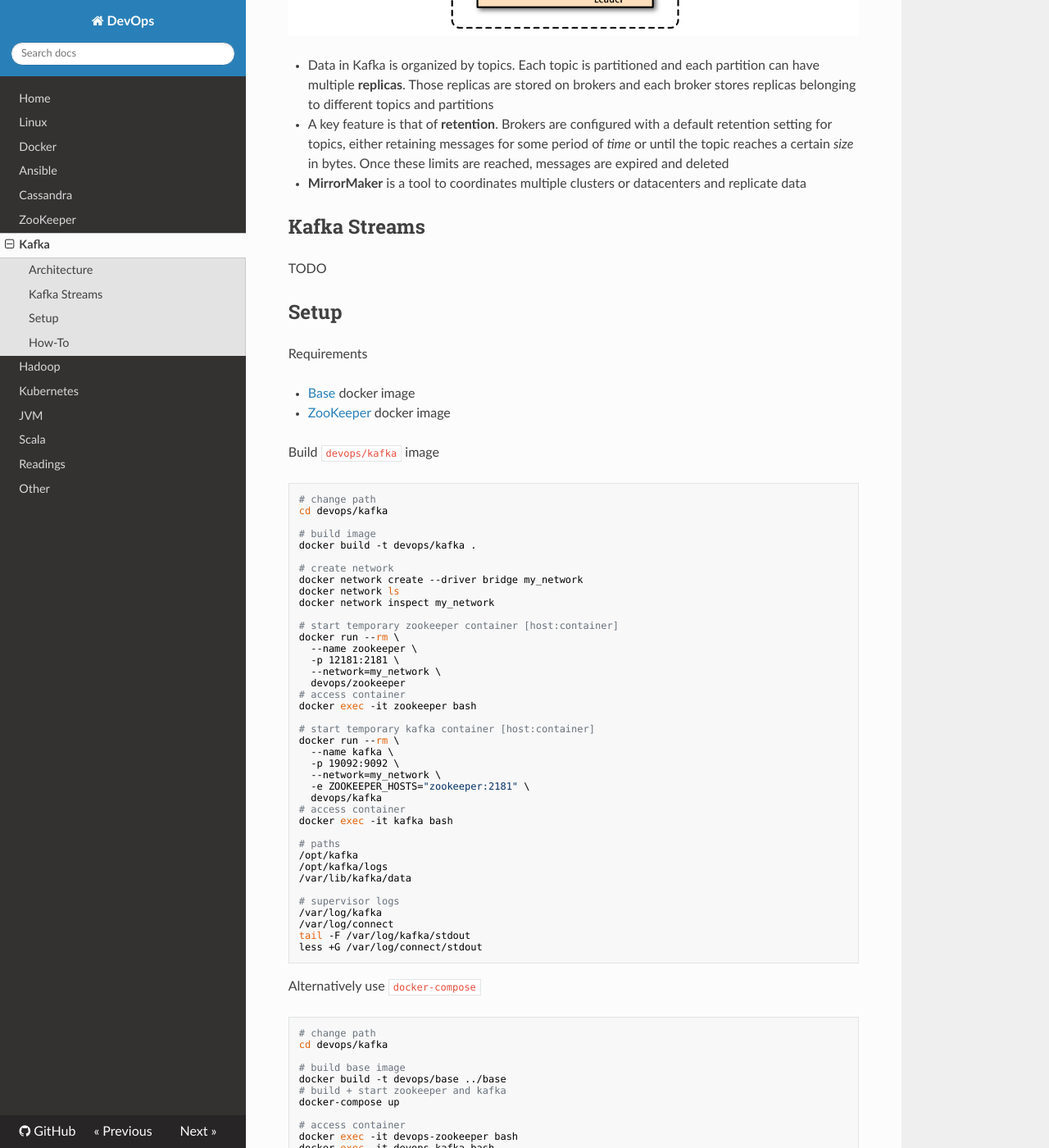
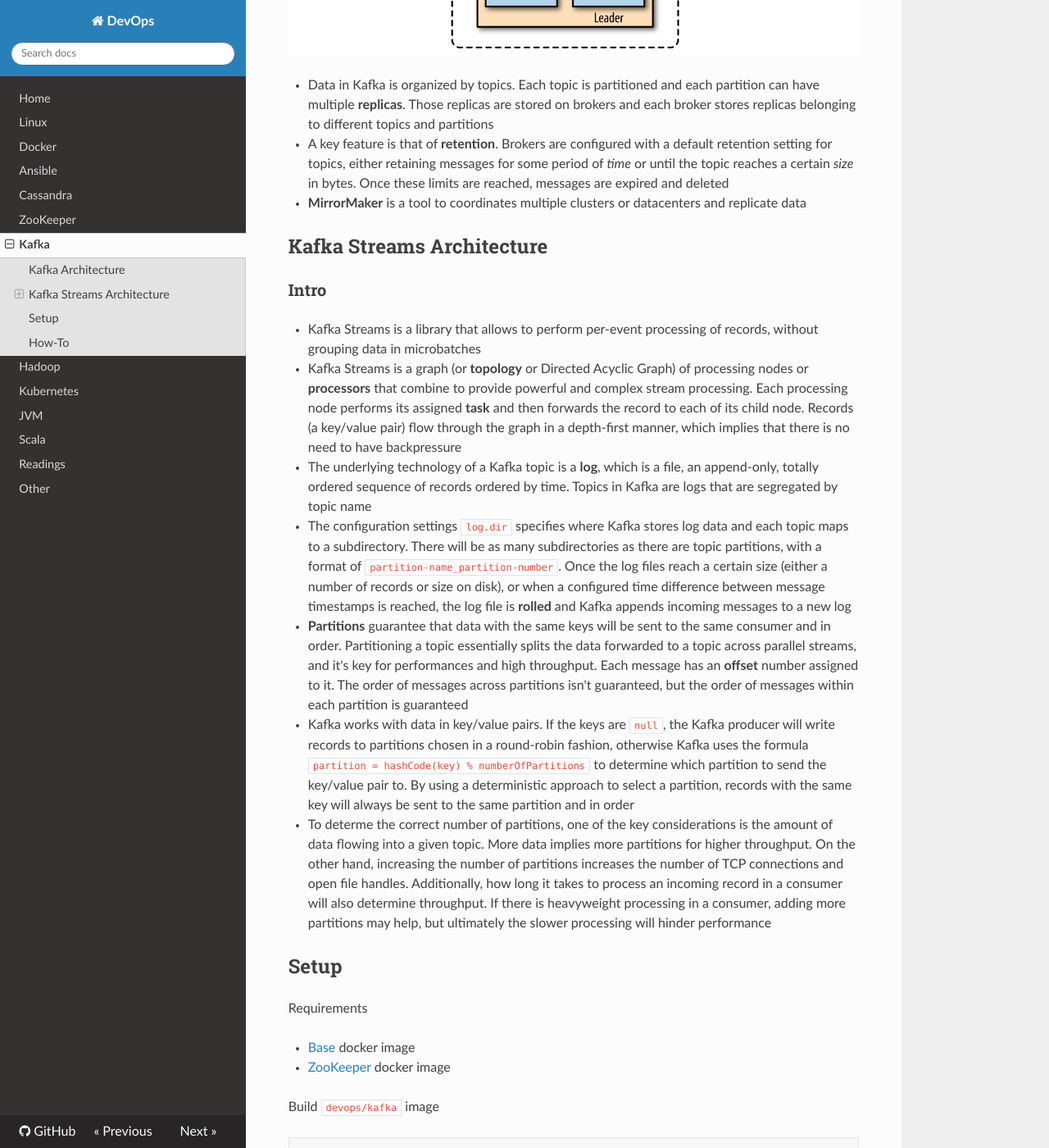
Before and after one commit to niqdev/devops, an MkDocs documentation site: the page built from docs/kafka.md, in a window 1280 px wide and 1400 px high, scrolled down 4245 px. Shown: the whole window at 82% size. Built offline with MkDocs 1.6.1, drawn with Linux system fonts in a browser that asks for light colours; nearby versions of some CDN libraries; old or Windows-style settings are respelled for this version of MkDocs; some of the changed text lies outside the part shown.

Commit message:
doc: draft kafka streams

```diff
--- a/docs/kafka.md
+++ b/docs/kafka.md
@@ -22,13 +22,15 @@ Resources
 
 * [Should you put several event types in the same Kafka topic?](http://martin.kleppmann.com/2018/01/18/event-types-in-kafka-topic.html)
 
+* [How to choose the number of topics/partitions in a Kafka cluster?](https://www.confluent.io/blog/how-choose-number-topics-partitions-kafka-cluster)
+
 * [Kafka Partitioning](https://simplydistributed.wordpress.com/2016/12/13/kafka-partitioning)
 
 * [kafkacat](https://github.com/edenhill/kafkacat)
 
 * [Kafka-Utils](https://github.com/Yelp/kafka-utils)
 
-## Architecture
+## Kafka Architecture
 
 * Kafka is a publish/subscribe messaging system often described as a *distributed commit log* or *distributing streaming platform*
 
@@ -80,9 +82,23 @@ increases. Each message in a given partition has a unique offset stored either i
 
 * **MirrorMaker** is a tool to coordinates multiple clusters or datacenters and replicate data
 
-## Kafka Streams
+## Kafka Streams Architecture
 
-TODO
+### Intro
+
+* Kafka Streams is a library that allows to perform per-event processing of records, without grouping data in microbatches
+
+* Kafka Streams is a graph (or **topology** or Directed Acyclic Graph) of processing nodes or **processors** that combine to provide powerful and complex stream processing. Each processing node performs its assigned **task** and then forwards the record to each of its child node. Records (a key/value pair) flow through the graph in a depth-first manner, which implies that there is no need to have backpressure
+
+* The underlying technology of a Kafka topic is a **log**, which is a file, an append-only, totally ordered sequence of records ordered by time. Topics in Kafka are logs that are segregated by topic name
+
+* The configuration settings `log.dir` specifies where Kafka stores log data and each topic maps to a subdirectory. There will be as many subdirectories as there are topic partitions, with a format of `partition-name_partition-number`. Once the log files reach a certain size (either a number of records or size on disk), or when a configured time difference between message timestamps is reached, the log file is **rolled** and Kafka appends incoming messages to a new log
+
+* **Partitions** guarantee that data with the same keys will be sent to the same consumer and in order. Partitioning a topic essentially splits the data forwarded to a topic across parallel streams, and it's key for performances and high throughput. Each message has an **offset** number assigned to it. The order of messages across partitions isn't guaranteed, but the order of messages within each partition is guaranteed
+
+* Kafka works with data in key/value pairs. If the keys are `null`, the Kafka producer will write records to partitions chosen in a round-robin fashion, otherwise Kafka uses the formula `partition = hashCode(key) % numberOfPartitions` to determine which partition to send the key/value pair to. By using a deterministic approach to select a partition, records with the same key will always be sent to the same partition and in order
+
+* To determe the correct number of partitions, one of the key considerations is the amount of data flowing into a given topic. More data implies more partitions for higher throughput. On the other hand, increasing the number of partitions increases the number of TCP connections and open file handles. Additionally, how long it takes to process an incoming record in a consumer will also determine throughput. If there is heavyweight processing in a consumer, adding more partitions may help, but ultimately the slower processing will hinder performance
 
 ## Setup
 
```
